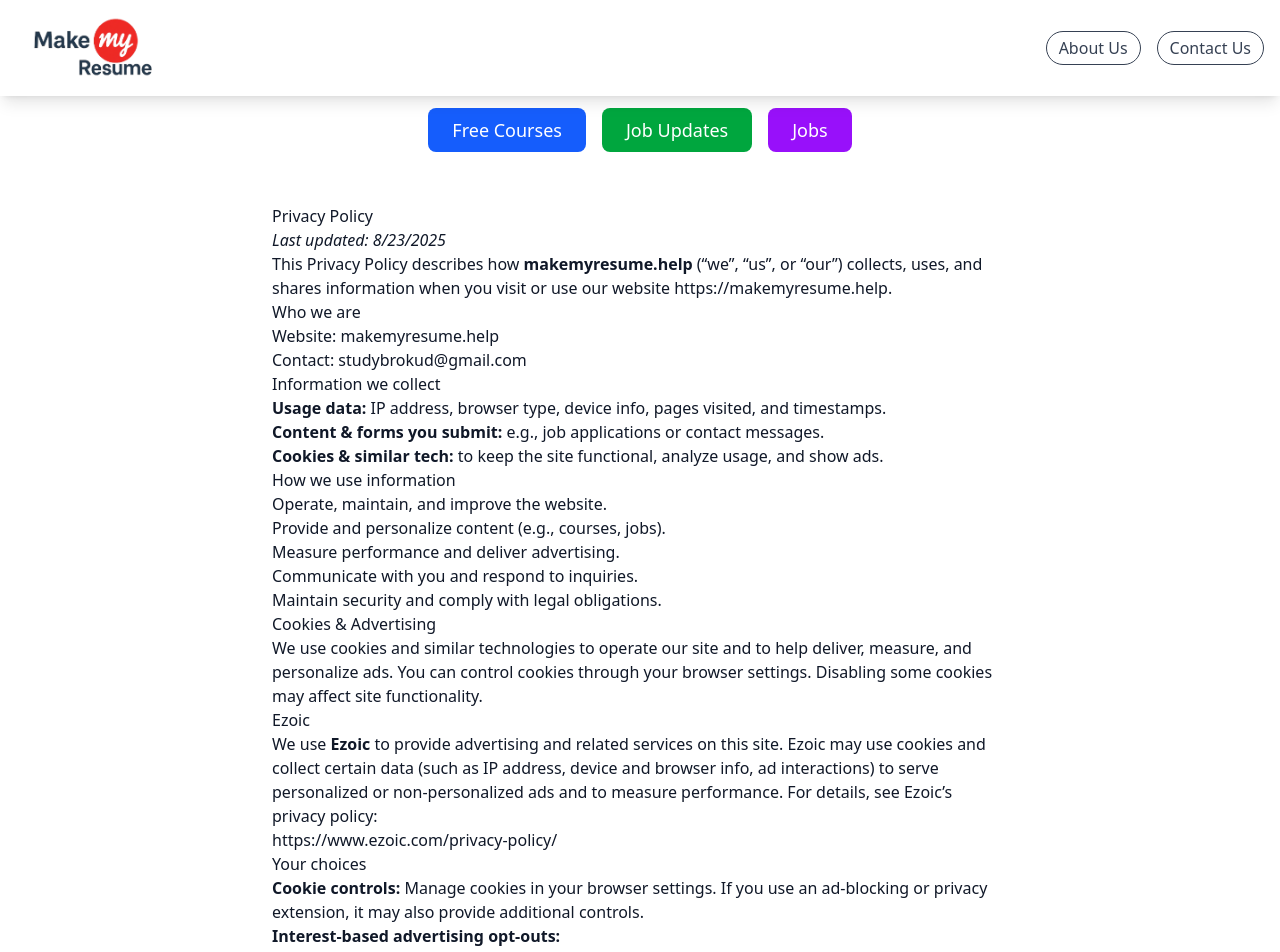
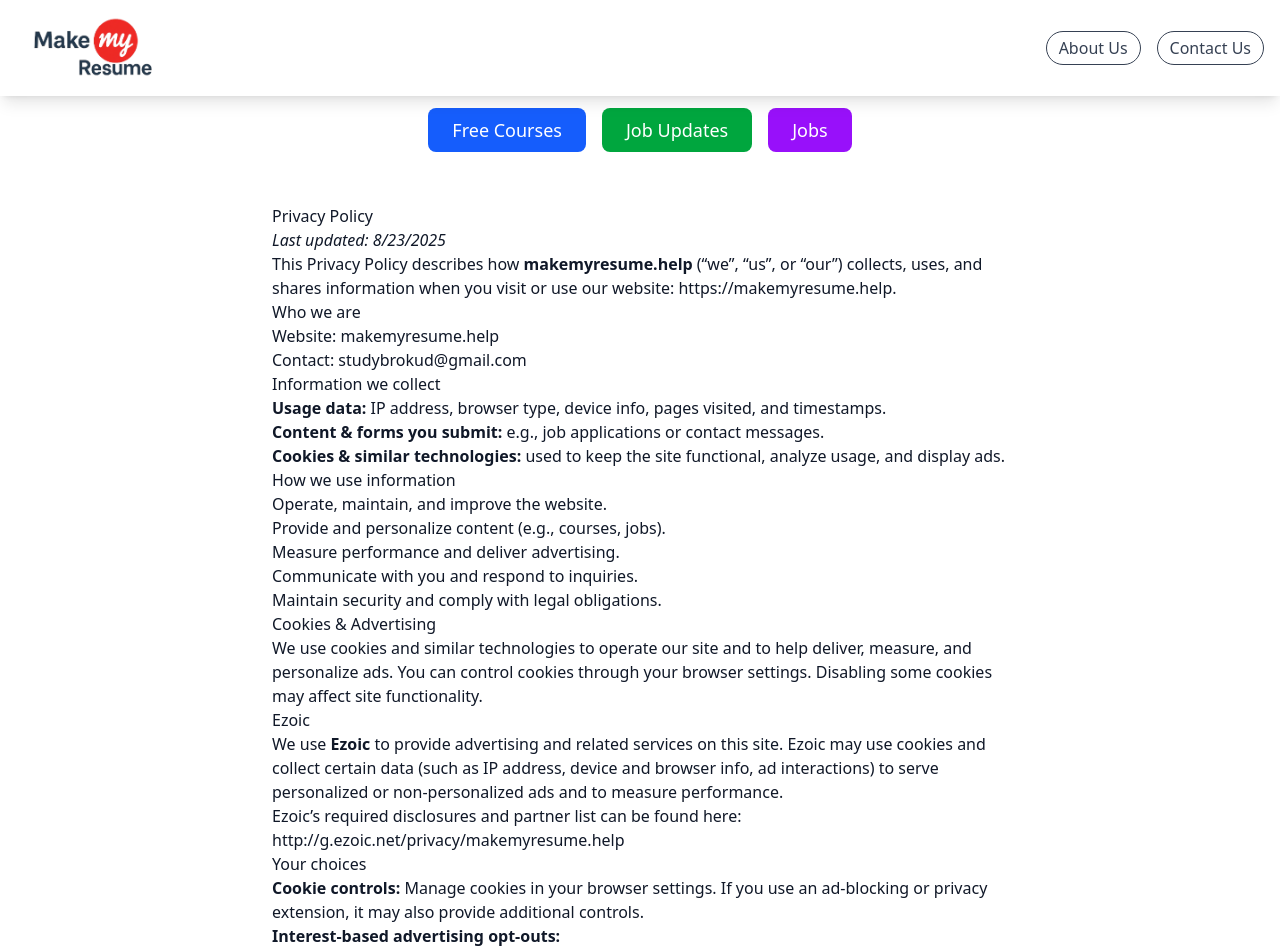
Before and after one commit to tabiyanjagirdar/makemyresume01, a React (Vite) app: page /privacy-policy in a window 1280 px wide. Shown: the top 952 px of the page. Built offline with nearby package versions, Linux system fonts and the light colour scheme.

Commit message:
Add Privacy Policy page at /privacy-policy

```diff
--- a/src/pages/PrivacyPolicy.jsx
+++ b/src/pages/PrivacyPolicy.jsx
@@ -6,25 +6,42 @@ export default function PrivacyPolicy() {
     return (
         <div className="max-w-3xl mx-auto px-4 py-10 prose prose-gray">
             <h1>Privacy Policy</h1>
-            <p><em>Last updated: {new Date().toLocaleDateString()}</em></p>
+            <p>
+                <em>Last updated: {new Date().toLocaleDateString()}</em>
+            </p>
 
             <p>
                 This Privacy Policy describes how <strong>makemyresume.help</strong> (“we”, “us”, or “our”)
-                collects, uses, and shares information when you visit or use our website
-                <a href="https://makemyresume.help" target="_blank" rel="noreferrer"> https://makemyresume.help</a>.
+                collects, uses, and shares information when you visit or use our website:{" "}
+                <a href="https://makemyresume.help" target="_blank" rel="noreferrer">
+                    https://makemyresume.help
+                </a>.
             </p>
 
             <h2>Who we are</h2>
             <p>
-                Website: <a href="https://makemyresume.help" target="_blank" rel="noreferrer">makemyresume.help</a><br />
-                Contact: <a href="mailto:studybrokud@gmail.com">studybrokud@gmail.com</a>
+                Website:{" "}
+                <a href="https://makemyresume.help" target="_blank" rel="noreferrer">
+                    makemyresume.help
+                </a>
+                <br />
+                Contact:{" "}
+                <a href="mailto:studybrokud@gmail.com">studybrokud@gmail.com</a>
             </p>
 
             <h2>Information we collect</h2>
             <ul>
-                <li><strong>Usage data:</strong> IP address, browser type, device info, pages visited, and timestamps.</li>
-                <li><strong>Content & forms you submit:</strong> e.g., job applications or contact messages.</li>
-                <li><strong>Cookies & similar tech:</strong> to keep the site functional, analyze usage, and show ads.</li>
+                <li>
+                    <strong>Usage data:</strong> IP address, browser type, device info, pages visited, and
+                    timestamps.
+                </li>
+                <li>
+                    <strong>Content & forms you submit:</strong> e.g., job applications or contact messages.
+                </li>
+                <li>
+                    <strong>Cookies & similar technologies:</strong> used to keep the site functional, analyze
+                    usage, and display ads.
+                </li>
             </ul>
 
             <h2>How we use information</h2>
@@ -38,9 +55,9 @@ export default function PrivacyPolicy() {
 
             <h2>Cookies & Advertising</h2>
             <p>
-                We use cookies and similar technologies to operate our site and to help
-                deliver, measure, and personalize ads. You can control cookies through
-                your browser settings. Disabling some cookies may affect site functionality.
+                We use cookies and similar technologies to operate our site and to help deliver, measure,
+                and personalize ads. You can control cookies through your browser settings. Disabling some
+                cookies may affect site functionality.
             </p>
 
             <h3>Ezoic</h3>
@@ -48,24 +65,50 @@ export default function PrivacyPolicy() {
                 We use <strong>Ezoic</strong> to provide advertising and related services on this site.
                 Ezoic may use cookies and collect certain data (such as IP address, device and browser info,
                 ad interactions) to serve personalized or non-personalized ads and to measure performance.
-                For details, see Ezoic’s privacy policy:
-                <br />
-                <a href="https://www.ezoic.com/privacy-policy/" target="_blank" rel="noreferrer">
-                    https://www.ezoic.com/privacy-policy/
+            </p>
+            <p>
+                Ezoic’s required disclosures and partner list can be found here:{" "}
+                <a
+                    href="http://g.ezoic.net/privacy/makemyresume.help"
+                    target="_blank"
+                    rel="noreferrer"
+                >
+                    http://g.ezoic.net/privacy/makemyresume.help
                 </a>
             </p>
+            <span id="ezoic-privacy-policy-embed"></span>
 
             <h2>Your choices</h2>
             <ul>
                 <li>
-                    <strong>Cookie controls:</strong> Manage cookies in your browser settings. If you use
-                    an ad-blocking or privacy extension, it may also provide additional controls.
+                    <strong>Cookie controls:</strong> Manage cookies in your browser settings. If you use an
+                    ad-blocking or privacy extension, it may also provide additional controls.
                 </li>
                 <li>
-                    <strong>Interest-based advertising opt-outs:</strong><br />
-                    NAI: <a href="https://optout.networkadvertising.org/" target="_blank" rel="noreferrer">optout.networkadvertising.org</a><br />
-                    YourAdChoices: <a href="https://youradchoices.com/" target="_blank" rel="noreferrer">youradchoices.com</a><br />
-                    Your Online Choices (EU): <a href="https://www.youronlinechoices.eu/" target="_blank" rel="noreferrer">youronlinechoices.eu</a>
+                    <strong>Interest-based advertising opt-outs:</strong>
+                    <br />
+                    NAI:{" "}
+                    <a
+                        href="https://optout.networkadvertising.org/"
+                        target="_blank"
+                        rel="noreferrer"
+                    >
+                        optout.networkadvertising.org
+                    </a>
+                    <br />
+                    YourAdChoices:{" "}
+                    <a href="https://youradchoices.com/" target="_blank" rel="noreferrer">
+                        youradchoices.com
+                    </a>
+                    <br />
+                    Your Online Choices (EU):{" "}
+                    <a
+                        href="https://www.youronlinechoices.eu/"
+                        target="_blank"
+                        rel="noreferrer"
+                    >
+                        youronlinechoices.eu
+                    </a>
                 </li>
             </ul>
 
@@ -77,20 +120,20 @@ export default function PrivacyPolicy() {
 
             <h2>Children’s privacy</h2>
             <p>
-                Our site is not directed to children under the age of 13 (or 16 where applicable).
-                We do not knowingly collect personal information from children.
+                Our site is not directed to children under the age of 13 (or 16 where applicable). We do not
+                knowingly collect personal information from children.
             </p>
 
             <h2>International transfers</h2>
             <p>
-                Your information may be processed in countries other than your own. We take steps
-                to ensure appropriate safeguards are in place.
+                Your information may be processed in countries other than your own. We take steps to ensure
+                appropriate safeguards are in place.
             </p>
 
             <h2>Your rights</h2>
             <p>
-                Depending on your location, you may have rights to access, correct, delete, or restrict
-                the use of your personal information. To exercise these rights, contact us at{" "}
+                Depending on your location, you may have rights to access, correct, delete, or restrict the
+                use of your personal information. To exercise these rights, contact us at{" "}
                 <a href="mailto:studybrokud@gmail.com">studybrokud@gmail.com</a>.
             </p>
 
@@ -103,12 +146,12 @@ export default function PrivacyPolicy() {
             <h2>Contact us</h2>
             <p>
                 If you have questions about this Privacy Policy, please contact us at{" "}
-                <a href="mailto:studybrokud@gmail.com">studybrokud@gmail.com</a>
+                <a href="mailto:studybrokud@gmail.com">studybrokud@gmail.com</a>.
             </p>
 
-            <p>
+            <a className="text-sm text-gray-600 hover:underline" href="/">
                 <Link to="/">← Back to Home</Link>
-            </p>
+            </a>
         </div>
     );
 }
```
